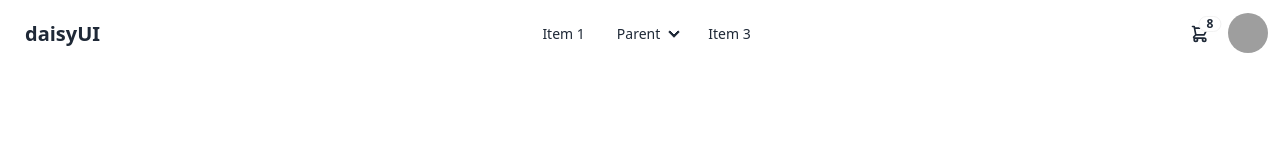
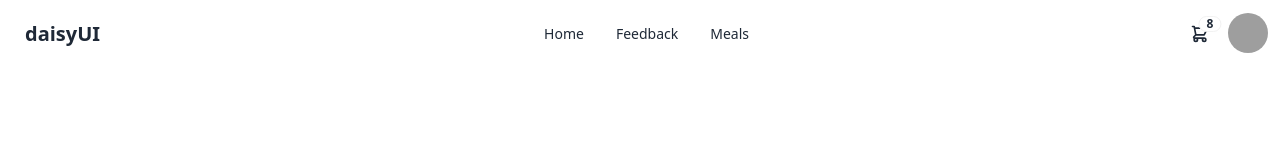
Before and after one commit to HabiburRahman02/mealDb-with-react-router, a React (Vite) app: page / in a window 1280 px wide. Shown: the top 160 px of the page. Built offline with nearby package versions, Linux system fonts and the light colour scheme; grey boxes are pictures that could not be loaded.

Commit message:
meals load using loader

```diff
--- a/eslint.config.js
+++ b/eslint.config.js
@@ -31,6 +31,7 @@ export default [
       ...react.configs['jsx-runtime'].rules,
       ...reactHooks.configs.recommended.rules,
       'react/jsx-no-target-blank': 'off',
+      'react/prop-types': 'off',
       'react-refresh/only-export-components': [
         'warn',
         { allowConstantExport: true },
--- /dev/null
+++ b/src/components/Meal.jsx
@@ -0,0 +1,24 @@
+
+const Meal = ({ meal }) => {
+    const { strMeal, strMealThumb, strMeasure5 } = meal
+    return (
+        <div className="card bg-base-100 shadow-xl hover:shadow-2xl">
+            <figure>
+                <img
+                    className="h-72 object-cover w-full"
+                    src={strMealThumb}
+                    alt="Shoes" />
+            </figure>
+            <div className="card-body space-y-3">
+                <h2 className="card-title">
+                    {strMeal}
+                    <div className="badge badge-secondary">NEW</div>
+                </h2>
+                <p>Weight: {strMeasure5}</p>
+                <button className="btn w-full">Meal Details</button>
+            </div>
+        </div>
+    );
+};
+
+export default Meal;
--- /dev/null
+++ b/src/components/Meals.jsx
@@ -0,0 +1,16 @@
+import { useLoaderData } from "react-router-dom";
+import Meal from "./Meal";
+
+const Meals = () => {
+    const meals = useLoaderData();
+    console.log(meals.meals);
+    return (
+        <div className="grid grid-cols-1 md:grid-cols-3 gap-6">
+            {
+                meals.meals.map(meal => <Meal key={meal.idMeal} meal={meal}></Meal>)
+            }
+        </div>
+    );
+};
+
+export default Meals;
--- a/src/components/Navbar.jsx
+++ b/src/components/Navbar.jsx
@@ -1,22 +1,16 @@
+import { Link } from "react-router-dom";
 
 const Navbar = () => {
     return (
-        <div className="navbar bg-base-100 flex justify-between max-w-7xl mx-auto">
+        <div className="">
+            <div className="navbar flex justify-between max-w-7xl mx-auto">
                 <div className="flex">
                     <a className="btn btn-ghost text-xl">daisyUI</a>
                 </div>
                 <ul className="menu menu-horizontal px-1">
-                <li><a>Item 1</a></li>
-                <li>
-                    <details>
-                        <summary>Parent</summary>
-                        <ul className="p-2">
-                            <li><a>Submenu 1</a></li>
-                            <li><a>Submenu 2</a></li>
-                        </ul>
-                    </details>
-                </li>
-                <li><a>Item 3</a></li>
+                    <li><Link to='/'>Home</Link></li>
+                    <li><Link to='/feedback'>Feedback</Link></li>
+                    <li><Link to='/meals'>Meals</Link></li>
                 </ul>
                 <div className="flex-none">
                     <div className="dropdown dropdown-end">
@@ -72,6 +66,7 @@ const Navbar = () => {
                     </div>
                 </div>
             </div>
+        </div>
     );
 };
 
--- a/src/layout/Main/Main.jsx
+++ b/src/layout/Main/Main.jsx
@@ -5,7 +5,9 @@ const Main = () => {
     return (
         <div>
             <Navbar></Navbar>
-            <Outlet></Outlet>
+            <div className="max-w-7xl mx-auto">
+                <Outlet></Outlet>
+            </div>
         </div>
     );
 };
--- a/src/main.jsx
+++ b/src/main.jsx
@@ -6,11 +6,20 @@ import {
 } from "react-router-dom";
 import Main from './layout/Main/Main';
 import './index.css'
+import Meals from './components/Meals';
 
 const router = createBrowserRouter([
   {
     path: "/",
     element: <Main></Main>,
+    errorElement: <div>error</div>,
+    children: [
+      {
+        path: '/meals',
+        element: <Meals></Meals>,
+        loader: () => fetch('https://www.themealdb.com/api/json/v1/1/search.php?f=b')
+      },
+    ]
   },
 ]);
 
```
Lines whose indentation alone changed are shown as unchanged.
